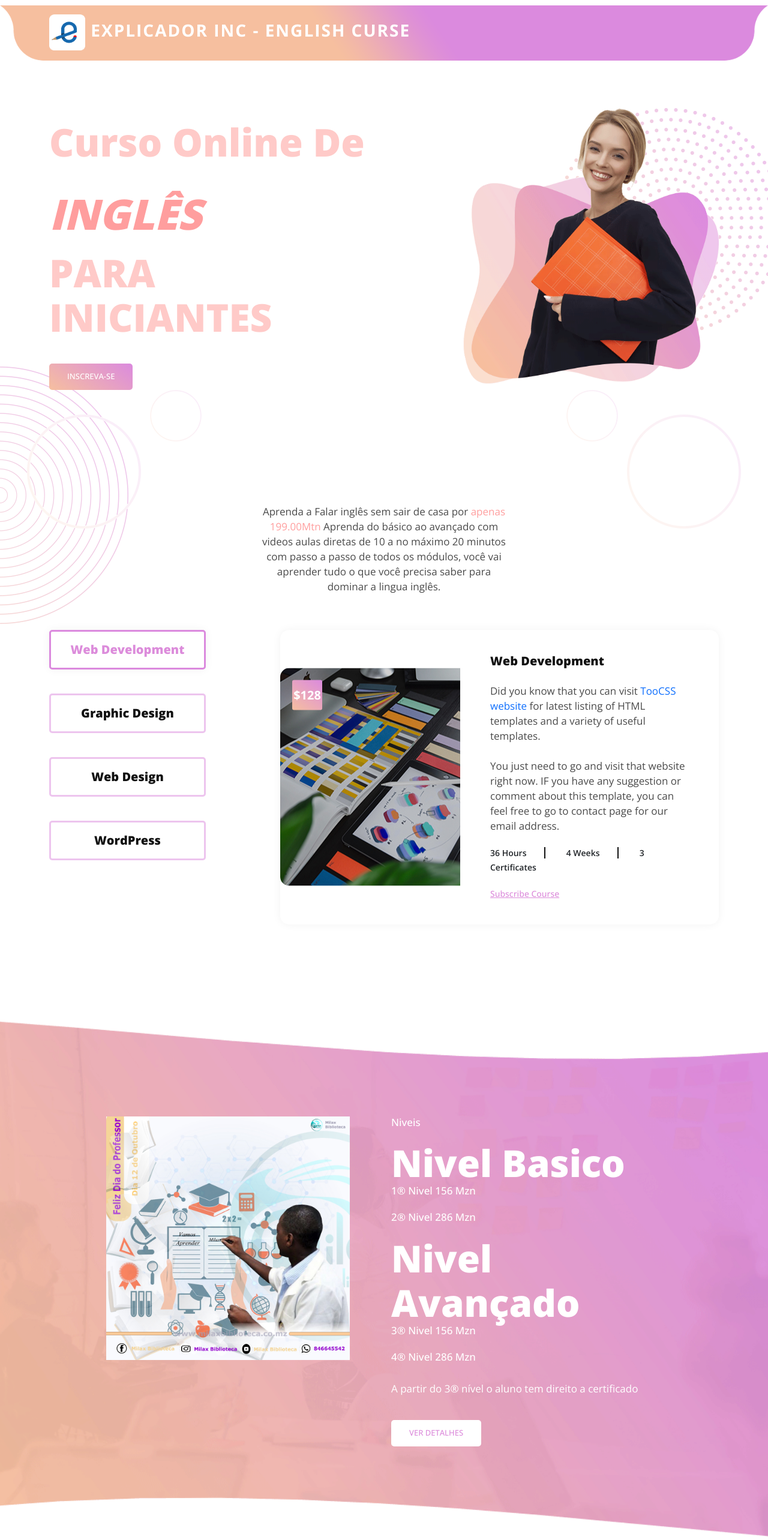
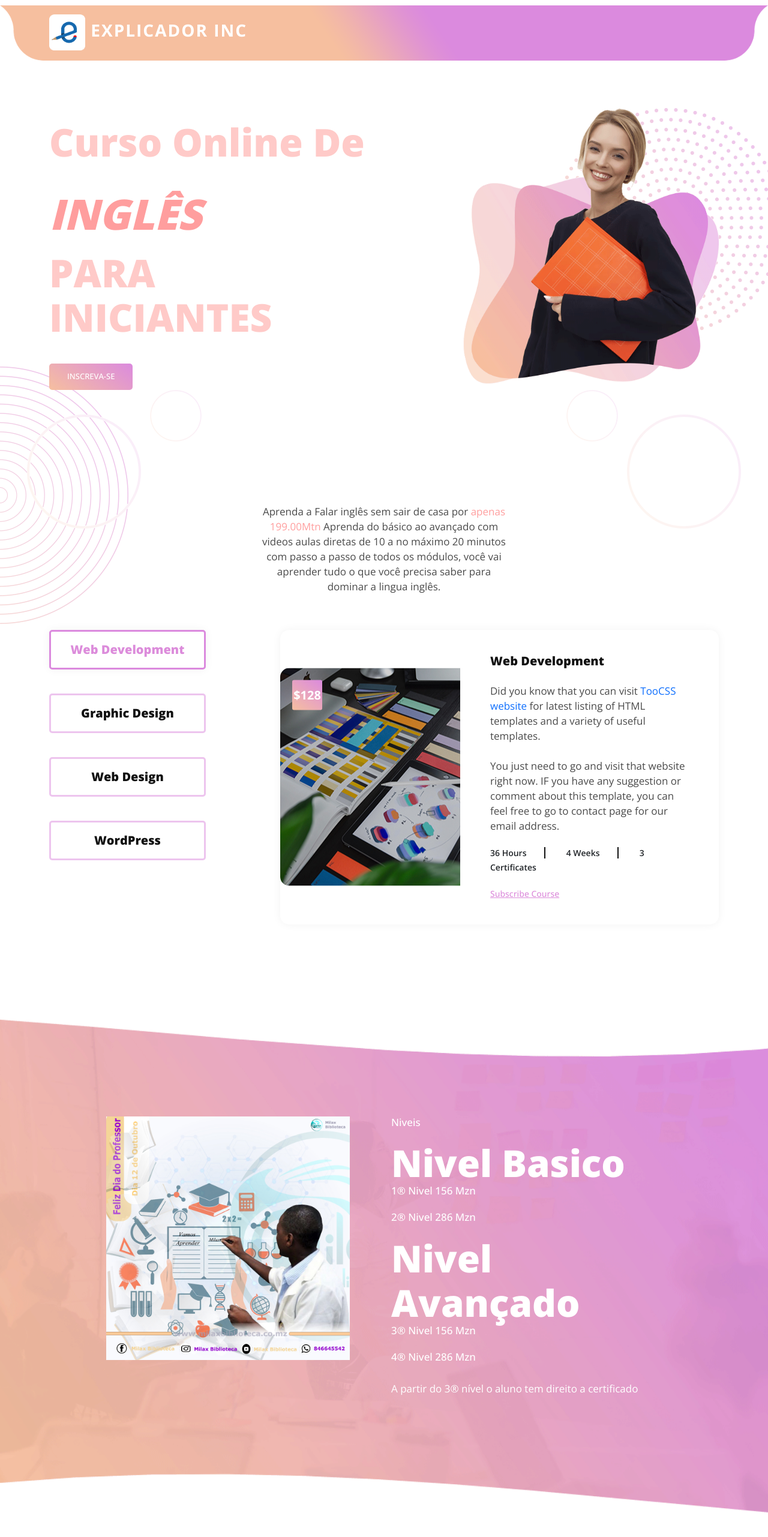
Before and after one commit to OBEYKM/PG-Captura-English, a plain HTML site: page index.html in a window 1280 px wide. Shown: the top 2562 px of the page at 60% size. Drawn offline with nearby package versions, Linux system fonts and the light colour scheme.

Commit message:
chore: basic info

```diff
--- a/index.html
+++ b/index.html
@@ -9,7 +9,7 @@
     <meta name="author" content="">
     <link href="https://fonts.googleapis.com/css?family=Open+Sans:100,200,300,400,500,600,700,800,900" rel="stylesheet">
 
-    <title>EduWell - Education HTML5 Template</title>
+    <title>Explicador inc</title>
 
     <!-- Bootstrap core CSS -->
     <link href="vendor/bootstrap/css/bootstrap.min.css" rel="stylesheet">
@@ -41,7 +41,7 @@ https://templatemo.com/tm-573-eduwell
                       <!-- ***** Logo Start ***** -->
                       <a href="index.html" class="logo">
                           <img style="width:60px; height:60px;" src="assets/images/app-icon.png" alt="EduWell Template">
-                          <span>Explicador inc - English Curse</span>
+                          <span>Explicador inc</span>
                       </a>
                       <!-- ***** Logo End ***** -->
                       <!-- ***** Menu Start ***** -->
@@ -342,14 +342,14 @@ https://templatemo.com/tm-573-eduwell
             <h6>3® Nivel 156 Mzn</h6> <br>  <h6>4® Nivel 286 Mzn</h6>
             <p>A partir do  3® nível o aluno tem direito a certificado</p>
             <div class="white-button">
-              <a href="contact-us.html">Ver Detalhes</a>
+              <!-- <a href="contact-us.html">Ver Detalhes</a> -->
             </div>
           </div>
         </div>
       </div>
     </section>
 
-  <section class="testimonials" id="testimonials">
+  <!-- <section class="testimonials" id="testimonials">
     <div class="container">
       <div class="row">
         <div class="col-lg-12">
@@ -412,7 +412,7 @@ https://templatemo.com/tm-573-eduwell
         </div>
       </div>
     </div>
-  </section>
+  </section> -->
 
   <section class="contact-us" id="contact-section">
     <div class="container">
```
